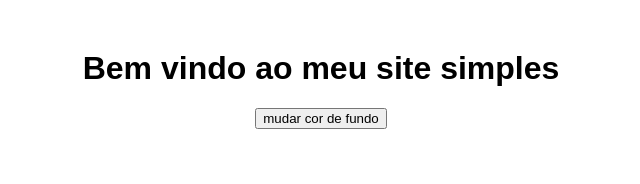
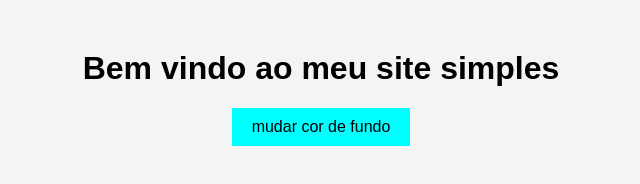
Before and after one commit to agostinhoAna/P-gina-com-CSS-e-JavaSa, a plain HTML site: page index.Html in a window 1280 px wide. Shown: the whole page, without its empty margins (319-959 px from the left). Drawn offline with Linux system fonts and the light colour scheme.

Commit message:
index.html

```diff
--- a/index.Html
+++ b/index.Html
@@ -5,11 +5,22 @@
     <meta name="viewport" content="width=device-width, initial-scale=1.0">
     <title>site simples</title>
     <style>
-        /*definiçã do estilo da página*/
+        /*definição do estilo da página*/
         body{
             font-family: Arial, Helvetica, sans-serif;/*definir a fonte do texto*/
             text-align: center;/*centralizar o texto da página*/
             margin:50px;/*definir uma margem ao redor do conteúdo*/
+            background-color: #f4f4f4;/*definir a cor de fundo padrão*/
+        }
+        /*estilizar o botão*/
+        button{
+            padding: 10px 20px; /*definir o tamanho do botão*/
+            font-size: 16px;/*definir o tamanho da fonte do botão*/
+            cursor: pointer;/*alterar o cursor ao passar sobre o botão*/
+            background-color: aqua;/*definir a cor de fundo*/
+            color: black;/*definir a cor texto do botão*/
+            border:none;/*remover a borda do botão*/
+            border - border-radius:5px; /*adicionar cantos arredondados ao botão*/
         }
     </style>
 </head>
```
